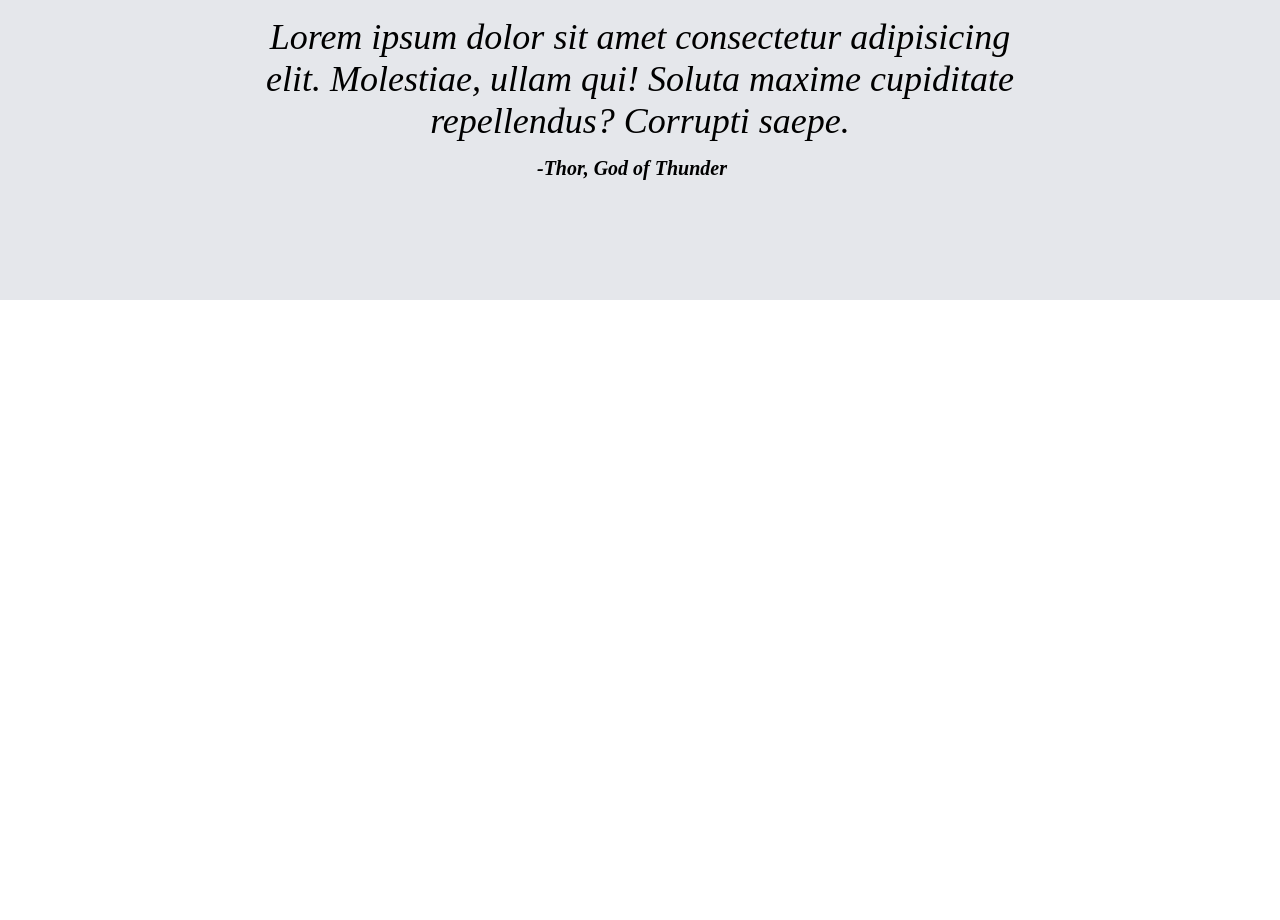
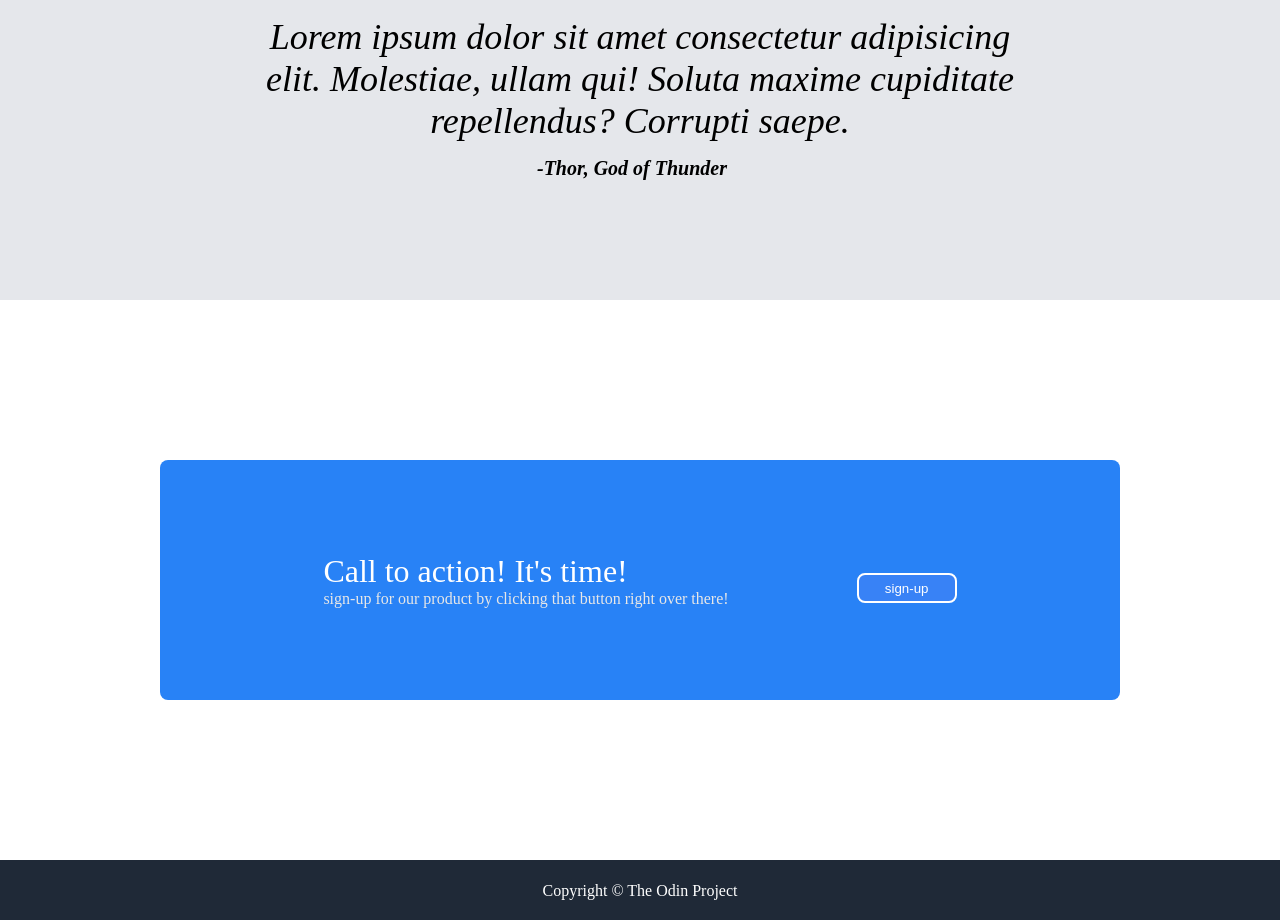
Before and after one commit to Prajwalhn18/landing-page-demo, a plain HTML site: page index.html in a window 1280 px wide. Shown: the part 1001-1921 px from the top of the page. Before the commit the page ends 1301 px from the top, so only its background shows below. Drawn offline with Linux system fonts and the light colour scheme.

Commit message:
landing page complete

```diff
--- a/index.html
+++ b/index.html
@@ -85,6 +85,20 @@
                     <span id="quote-author"> -Thor, God of Thunder</span>
                 </span>
             </div>
+
+            <div class="call-to-action">
+                <div class="call-left-text">
+                    <span id="call-heading"> Call to action! It's time! </span
+                    ><br />
+                    <span id="call-subtext">
+                        sign-up for our product by clicking that button right
+                        over there!
+                    </span>
+                </div>
+                <button id="call-signup-button">sign-up</button>
+            </div>
         </div>
     </body>
+
+    <footer id="footer">Copyright &#169 The Odin Project</footer>
 </html>
--- a/styles.css
+++ b/styles.css
@@ -141,3 +141,48 @@
     margin-right: 1rem;
     font-weight: 800;
 }
+
+/* call to action */
+
+.call-to-action {
+    height: 30vh;
+    padding: 20px;
+    background-color: #2882f6;
+    border-radius: 8px;
+    margin: 10rem;
+    display: flex;
+    flex-direction: row;
+    justify-content: center;
+    align-items: center;
+    gap: 8rem;
+}
+
+#call-heading {
+    color: white;
+    font-size: 32px;
+    font-weight: 500;
+}
+
+#call-subtext {
+    color: rgb(231, 231, 231);
+}
+
+#call-signup-button {
+    margin-top: 1rem;
+    width: 100px;
+    height: 30px;
+    background-color: #3882f6;
+    color: white;
+    font-weight: 500;
+    border-radius: 8px;
+    border: 2px solid white;
+    padding: 4px;
+}
+
+#footer {
+    background-color: #1f2937;
+    color: white;
+    height: 60px;
+    padding: 22px;
+    text-align: center;
+}
```
